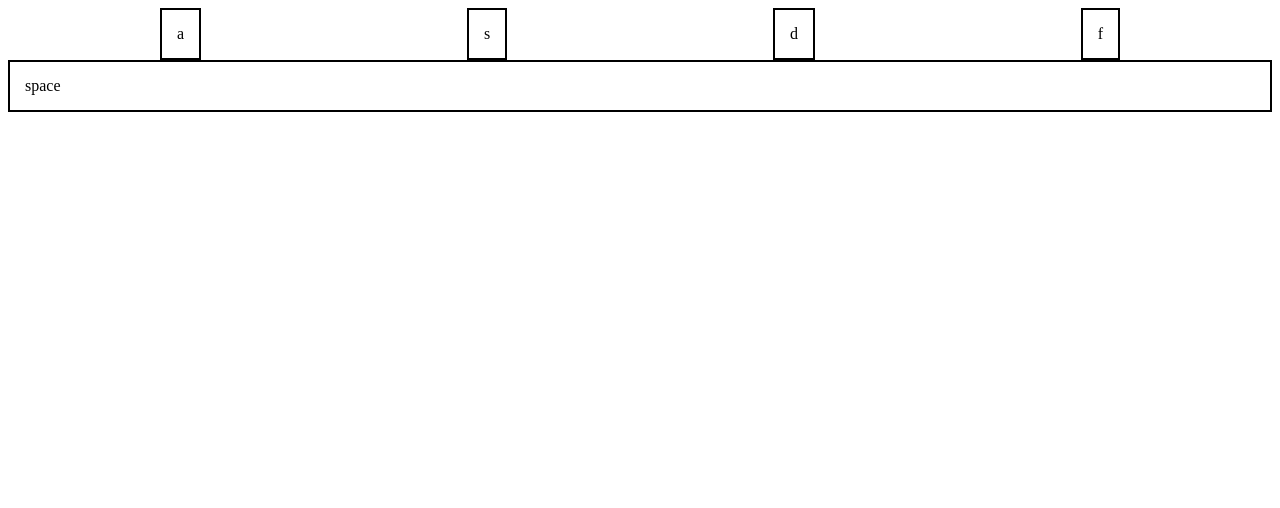
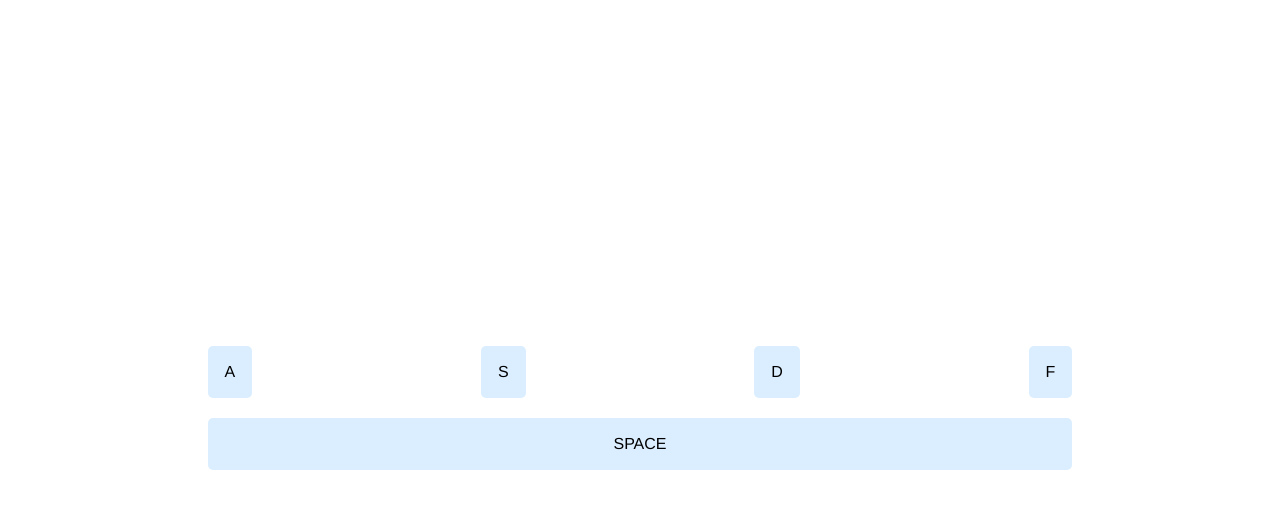
Before and after one commit to samueltdevine/js30, a plain HTML site: page js01/index.html in a window 1280 px wide. Drawn offline with Linux system fonts and the light colour scheme.

Commit message:
added click/touch capability and beautified

```diff
--- a/js01/index.html
+++ b/js01/index.html
@@ -1,36 +1,73 @@
 <!DOCTYPE html>
 <html lang="en">
-<head>
-    <meta charset="UTF-8">
-    <meta name="viewport" content="width=device-width, initial-scale=1.0">
+  <head>
+    <meta charset="UTF-8" />
+    <meta name="viewport" content="width=device-width, initial-scale=1.0" />
     <title>js01 | Drum Kit</title>
-    <link rel="stylesheet" href="style.css">
-</head>
-<body>
-    <div class="buttons">
-        <div id="key-56" class="button">a</div>
-        <div id="key-83" class="button">s</div>
-        <div id="key-68" class="button">d</div>
-        <div id="key-70" class="button">f</div>
+    <link rel="stylesheet" href="style.css" />
+  </head>
+  <body>
+    <div class="site-wrap">
+      <div class="buttons">
+        <div id="key-65" class="button" onclick="pressed(this.id)">a</div>
+        <div id="key-83" class="button" onclick="pressed(this.id)">s</div>
+        <div id="key-68" class="button" onclick="pressed(this.id)">d</div>
+        <div id="key-70" class="button" onclick="pressed(this.id)">f</div>
+      </div>
+      <div id="key-32" class="button" onclick="pressed(this.id)">space</div>
     </div>
-    <div id="key-32" class="button">space</div>
 
-    <audio keyCode="key-32" src="./sounds/kick.wav"></audio>
-    <audio keyCode="key-65" src="./sounds/hatClosed.wav"></audio>
-    <audio keyCode="key-83" src="./sounds/snare.wav"></audio>
-    <audio keyCode="key-68" src="./sounds/clapReverb.wav"></audio>
-    <audio keyCode="key-70" src="./sounds/shaker.wav"></audio>
+    <audio keycode="key-32" src="./sounds/kick.wav"></audio>
+    <audio keycode="key-65" src="./sounds/hatClosed.wav"></audio>
+    <audio keycode="key-83" src="./sounds/snare.wav"></audio>
+    <audio keycode="key-68" src="./sounds/clapReverb.wav"></audio>
+    <audio keycode="key-70" src="./sounds/shaker.wav"></audio>
 
     <script>
-        window.addEventListener('keydown', function(e){
-            const audio = document.querySelector(`audio[keyCode="key-${e.keyCode}"]`);
-            console.log(audio)
-            if(!audio) return;
-            audio.curentTime = 0;
-            audio.play()
-        })
+      //when keyboard keys are pressed
+      window.addEventListener("keydown", function (e) {
+        const audio = document.querySelector(
+          `audio[keyCode="key-${e.keyCode}"]`
+        );
+
+        if (!audio) return;
+        audio.currentTime = 0;
+        audio.play();
+        const activeSound = audio.attributes.keycode.value;
+        const activeButtons = document.querySelector(
+          `div[id="${activeSound}"]`
+        );
+        activeButtons.classList.add("playing");
+      });
+
+      //when buttons are clicked/pressed
+      function pressed(e) {
+        const audio = document.querySelector(`audio[keyCode="${e}"]`);
+        console.log(audio);
+        if (!audio) return;
+        audio.currentTime = 0;
+        audio.play();
+        const activeSound = audio.attributes.keycode.value;
+        const activeButtons = document.querySelector(
+          `div[id="${activeSound}"]`
+        );
+        activeButtons.classList.add("playing");
+      }
+
+      //reset buttons
+      setInterval(() => {
+        const sounds = [...document.querySelectorAll("audio")];
+        const pausedSounds = sounds.filter((i) => {
+          return i.paused;
+        });
+        pausedSounds.forEach((element) => {
+          const code = element.attributes.keycode.value;
+          document
+            .querySelector(`div[id="${code}"]`)
+            .classList.remove("playing");
+        });
+      }, 10);
     </script>
-</body>
-<footer>
-</footer>
+  </body>
+  <footer></footer>
 </html>
--- a/js01/style.css
+++ b/js01/style.css
@@ -1,17 +1,34 @@
-.buttons{
-    margin: auto;
-    width: 75vw;
-    display: flex;
-    align-content: center;
-    justify-content: space-between;
+body {
+  font-family: Helvetica, Arial, sans-serif;
+  text-transform: uppercase;
 }
 
-.button{
-    border: black solid 2px;
-    padding: 15px;
+.site-wrap {
+  width: 70%;
+  margin: auto;
+  height: 100vh;
+  display: flex;
+  flex-direction: column;
+  justify-content: center;
 }
 
-.playing{
-    transform: scale(1.2);
-    border: yellow solid 3px;
+.buttons {
+  display: flex;
+  align-content: center;
+  justify-content: space-between;
 }
+
+.button {
+  background-color: rgb(219, 238, 255);
+  border-radius: 5px;
+  border: rgba(245, 245, 245, 0) solid 2px;
+  padding: 15px;
+  transition: all 0.4s;
+  text-align: center;
+  margin: 10px;
+}
+
+.playing {
+  border: coral solid 2px;
+  transition: all 0.1;
+}
```
